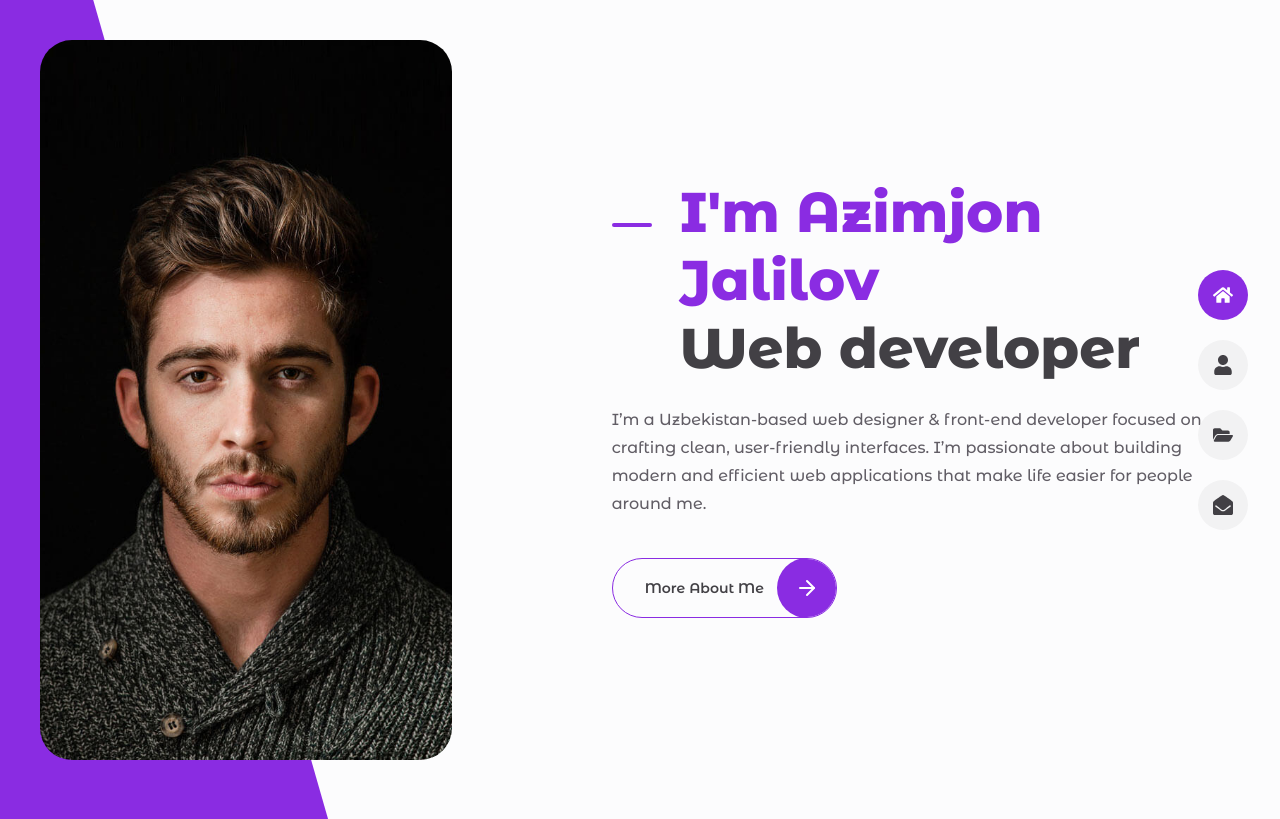
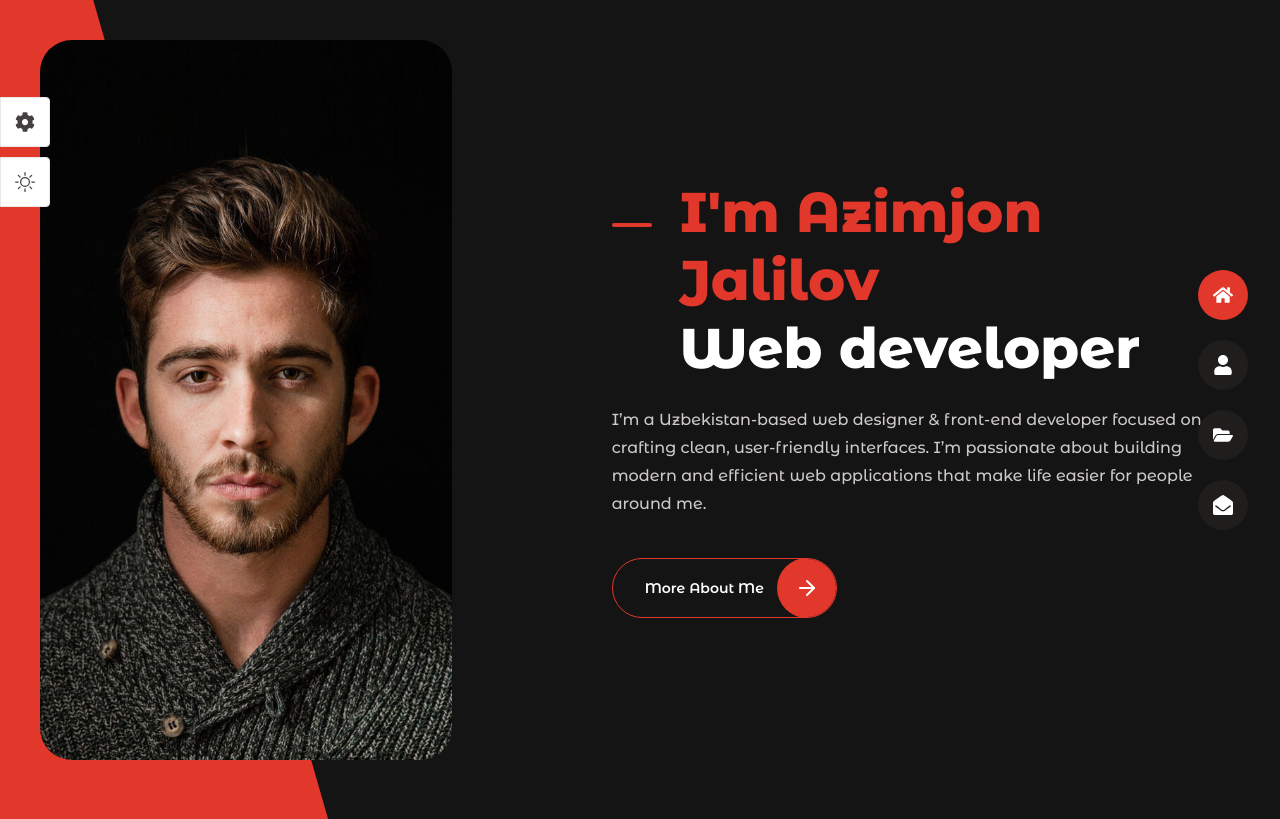
Before and after one commit to azimjonjalilov/azimjon-portfolio, a React (Vite) app: page / in a window 1280 px wide. Built offline with nearby package versions, Linux system fonts and the light colour scheme.

Commit message:
theme customization

```diff
--- a/src/Data.jsx
+++ b/src/Data.jsx
@@ -18,6 +18,14 @@ import projectImg2 from "./assets/project-2.jpg";
 import projectImg3 from "./assets/project-3.jpg";
 import projectImg4 from "./assets/project-4.jpg";
 import projectImg5 from "./assets/project-5.jpg";
+
+import Theme1 from "./assets/red.png";
+import Theme2 from "./assets/blueviolet.png";
+import Theme3 from "./assets/blue.png";
+import Theme4 from "./assets/magenta.png";
+import Theme5 from "./assets/yellowgreen.png";
+import Theme6 from "./assets/orange.png";
+import Theme7 from "./assets/yellow.png";
 
 // ========== LINKS ==========
 
@@ -316,3 +324,41 @@ export const portfolio = [
     link: "",
   },
 ];
+
+// ========== THEME ==========
+export const themes = [
+  {
+    img: Theme1,
+    hue: "4",
+  },
+
+  {
+    img: Theme2,
+    hue: "271",
+  },
+
+  {
+    img: Theme3,
+    hue: "225",
+  },
+
+  {
+    img: Theme4,
+    hue: "339",
+  },
+
+  {
+    img: Theme5,
+    hue: "80",
+  },
+
+  {
+    img: Theme6,
+    hue: "19",
+  },
+
+  {
+    img: Theme7,
+    hue: "42",
+  },
+];
--- /dev/null
+++ b/src/components/themes/ThemeItem.jsx
@@ -0,0 +1,14 @@
+const ThemeItem = ({ hue, img, changeColor }) => {
+  return (
+    <img
+      src={img}
+      alt=""
+      className="theme-img"
+      onClick={() => {
+        changeColor(hue);
+      }}
+    />
+  );
+};
+
+export default ThemeItem;
--- a/src/components/themes/Themes.jsx
+++ b/src/components/themes/Themes.jsx
@@ -1,5 +1,80 @@
+import { FaCog } from "react-icons/fa";
+import { BsMoon, BsSun } from "react-icons/bs";
+import { themes } from "../../Data";
+import ThemeItem from "./ThemeItem";
+import "./theme.css";
+import { useState, useEffect } from "react";
+
+const getStorageColor = () => {
+  let color = "4";
+  if (localStorage.getItem("color")) {
+    color = localStorage.getItem("color");
+  }
+
+  return color;
+};
+
+const getStorageTheme = () => {
+  let theme = "dark-theme";
+  if (localStorage.getItem("theme")) {
+    theme = localStorage.getItem("theme");
+  }
+
+  return theme;
+};
+
 const Themes = () => {
-  return <div>Themes</div>;
+  const [showSwitcher, setShowSwitcher] = useState(false);
+  const [color, setColor] = useState(getStorageColor());
+  const [theme, setTheme] = useState(getStorageTheme());
+
+  const changeColor = (color) => {
+    setColor(color);
+  };
+
+  const toggleTheme = () => {
+    if (theme === "light-theme") {
+      setTheme("dark-theme");
+    } else {
+      setTheme("light-theme");
+    }
+  };
+
+  useEffect(() => {
+    document.documentElement.style.setProperty("--hue", color);
+    localStorage.setItem("color", color);
+  }, [color]);
+
+  useEffect(() => {
+    document.documentElement.className = theme;
+    localStorage.setItem("theme", theme);
+  }, [theme]);
+
+  return (
+    <div className={`${showSwitcher ? "show-switcher" : ""} style-switcher`}>
+      <div
+        className="switcher-toggler"
+        onClick={() => setShowSwitcher(!showSwitcher)}
+      >
+        <FaCog />
+      </div>
+
+      <div className="theme-toggler" onClick={toggleTheme}>
+        {theme === "light-theme" ? <BsMoon /> : <BsSun />}
+      </div>
+
+      <h3 className="switcher-title">Style Switcher</h3>
+      <div className="switcher-items grid">
+        {themes.map((theme, index) => {
+          return <ThemeItem key={index} {...theme} changeColor={changeColor} />;
+        })}
+      </div>
+
+      <div className="switcher-close" onClick={() => setShowSwitcher(false)}>
+        &times;
+      </div>
+    </div>
+  );
 };
 
 export default Themes;
--- a/src/components/themes/theme.css
+++ b/src/components/themes/theme.css
@@ -0,0 +1,81 @@
+.style-switcher {
+  position: fixed;
+  top: 10%;
+  left: 0;
+  background-color: var(--white-color);
+  width: 250px;
+  padding: 1rem;
+  transform: translateX(-100%);
+  z-index: 100;
+  transition: transform 0.3s ease;
+}
+
+.show-switcher {
+  transform: translateX(0);
+}
+
+.style-switcher,
+.switcher-toggler,
+.theme-toggler {
+  border-radius: 0 0.25rem 0.25rem 0;
+}
+
+.switcher-items {
+  grid-template-columns: repeat(5, 1fr);
+  gap: 0.5rem 0.25rem;
+}
+
+.switcher-title,
+.switcher-toggler,
+.theme-toggler,
+.switcher-close {
+  color: hsl(var(--hue), 4%, 26%);
+}
+
+.switcher-title {
+  font-size: var(--normal-font-size);
+  font-weight: var(--weight-700);
+  border-bottom: 1px solid hsl(var(--hue), 4%, 91%);
+  padding-bottom: 0.5rem;
+  margin-bottom: 1rem;
+}
+
+.theme-img {
+  width: 30px;
+  cursor: pointer;
+}
+
+.switcher-toggler,
+.theme-toggler {
+  position: absolute;
+  left: 100%;
+  background-color: var(--white-color);
+  width: 50px;
+  height: 50px;
+  font-size: var(--large-font-size);
+  cursor: pointer;
+  display: grid;
+  place-items: center;
+  border: 1px solid hsl(var(--hue), 4%, 91%);
+  transition: left 0.3s ease;
+}
+
+.show-switcher :is(.switcher-toggler, .theme-toggler) {
+  left: -100%;
+}
+
+.switcher-toggler {
+  top: 12%;
+}
+
+.theme-toggler {
+  bottom: 12%;
+}
+
+.switcher-close {
+  font-size: 2.5rem;
+  position: absolute;
+  top: -0.5rem;
+  right: 0.5rem;
+  cursor: pointer;
+}
--- a/src/index.css
+++ b/src/index.css
@@ -31,6 +31,16 @@
   --weight-700: 700;
   --weight-800: 800;
 }
+
+/* Dark theme */
+.dark-theme {
+  --title-color: hsl(var(--hue), 4%, 100%);
+  --text-color: hsl(var(--hue), 4%, 80%);
+  --body-color: hsl(var(--hue), 4%, 8%);
+  --container-color: hsl(var(--hue), 4%, 12%);
+  --border-color: hsl(var(--hue), 4%, 16%);
+}
+
 /* Responsive typography */
 
 /*=============== BASE ===============*/
```
